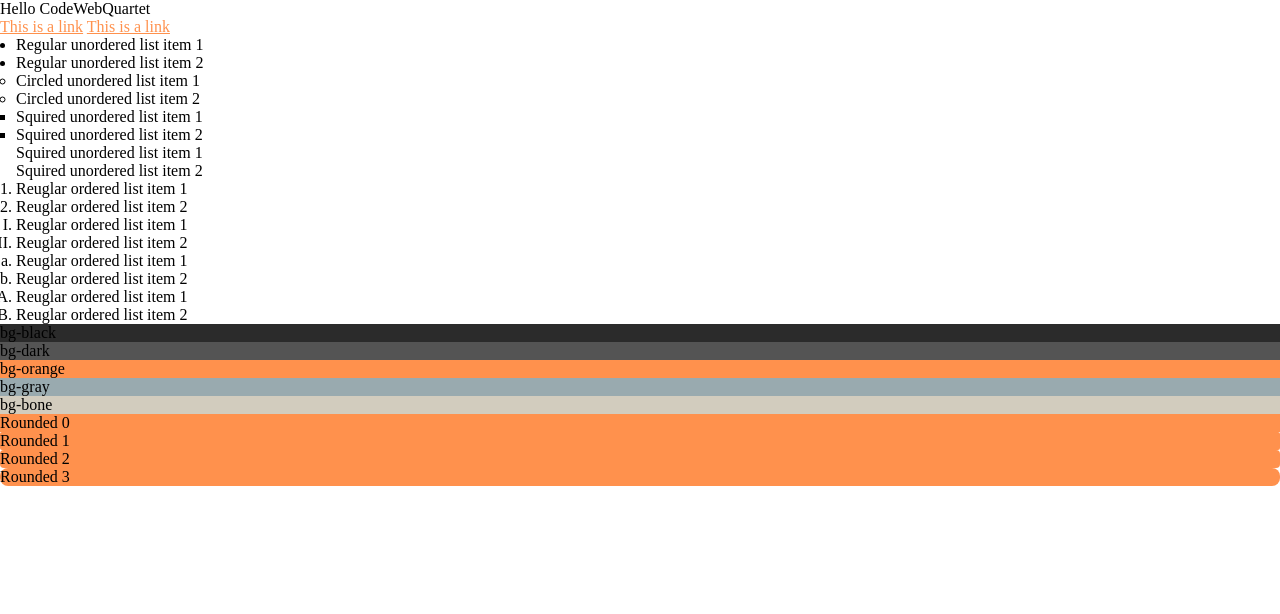
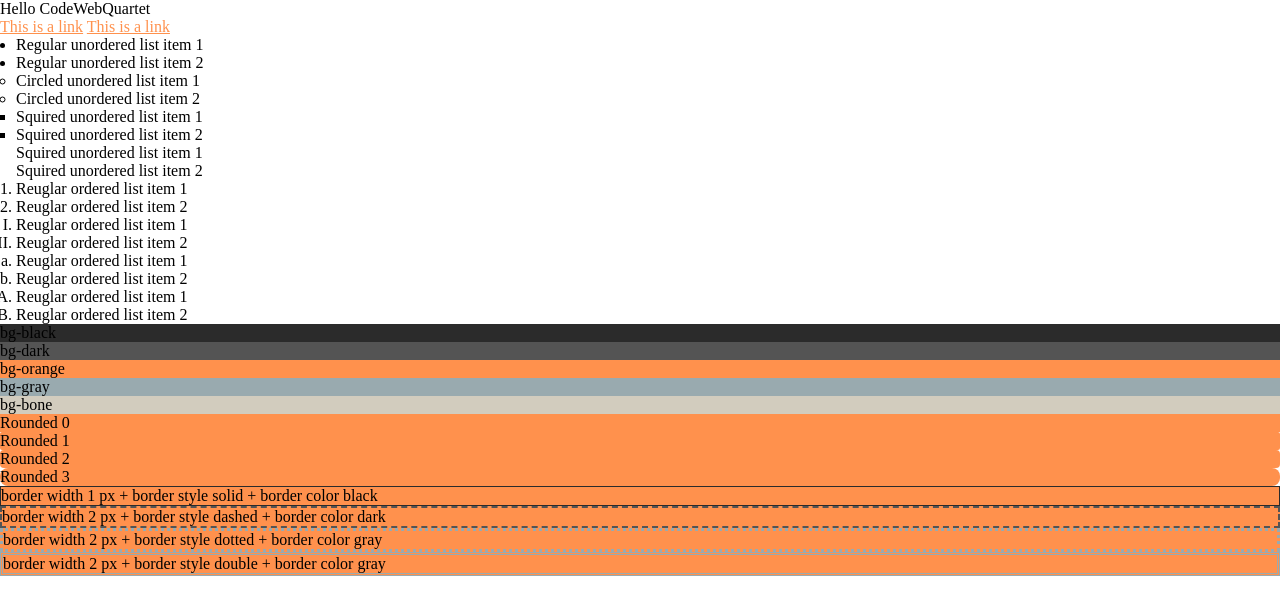
Before and after one commit to QingjieShen/codewebquartet, a plain HTML site: page index.html in a window 1280 px wide. Drawn offline with nearby package versions, Linux system fonts and the light colour scheme; files that its build step writes are made by us from their sources.

Commit message:
border width + border color + border style

```diff
--- a/index.html
+++ b/index.html
@@ -59,5 +59,11 @@
         <div class="rounded-2 bg-orange">Rounded 2</div>
         <div class="rounded-3 bg-orange">Rounded 3</div>
     </div>
+    <div>
+        <div class="bg-orange border-1 border-color-black border-style-solid">border width 1 px + border style solid + border color black</div>
+        <div class="bg-orange border-2 border-color-dark border-style-dashed">border width 2 px + border style dashed + border color dark</div>
+        <div class="bg-orange border-3 border-color-gray border-style-dotted">border width 2 px + border style dotted + border color gray</div>
+        <div class="bg-orange border-3 border-color-gray border-style-double">border width 2 px + border style double + border color gray</div>
+    </div>
 </body>
 </html>
--- a/src/_base.scss
+++ b/src/_base.scss
@@ -86,3 +86,46 @@ ol, .ol-decimal {
 .rounded-50 {
     border-radius: 50%;
 }
+// border width
+.border-0 {
+    border-width: 0;
+}
+.border-1 {
+    border-width: 1px;
+}
+.border-2 {
+    border-width: 2px;
+}
+.border-3 {
+    border-width: 3px;
+}
+// border color
+.border-color-black {
+    border-color: variables.$text-black;
+}
+.border-color-dark {
+    border-color: variables.$text-dark;
+}
+.border-color-orange {
+    border-color: variables.$text-orange;
+}
+.border-color-gray {
+    border-color: variables.$text-gray;
+}
+.border-color-bone {
+    border-color: variables.$text-bone;
+}
+
+// border style
+.border-style-solid {
+    border-style: solid;
+}
+.border-style-dashed {
+    border-style: dashed;
+}
+.border-style-double {
+    border-style: double;
+}
+.border-style-dotted {
+    border-style: dotted;
+}
```
